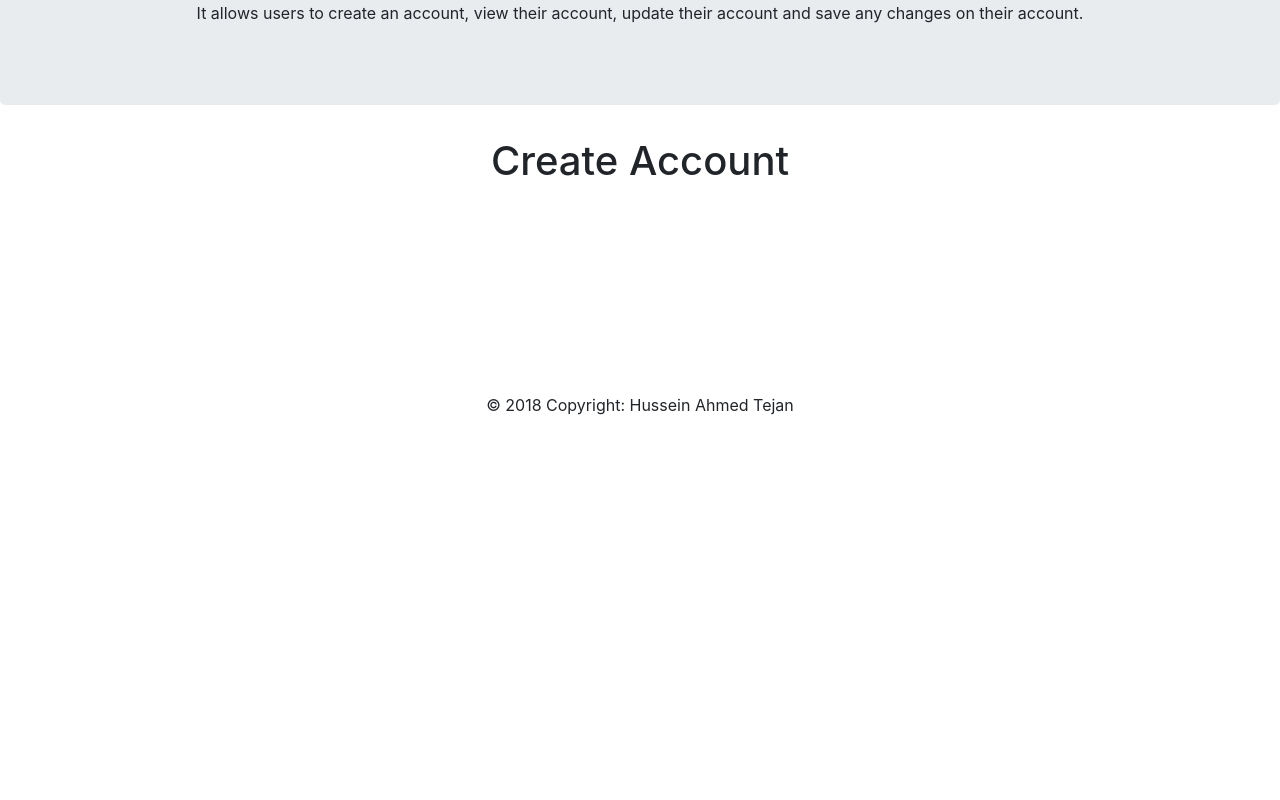
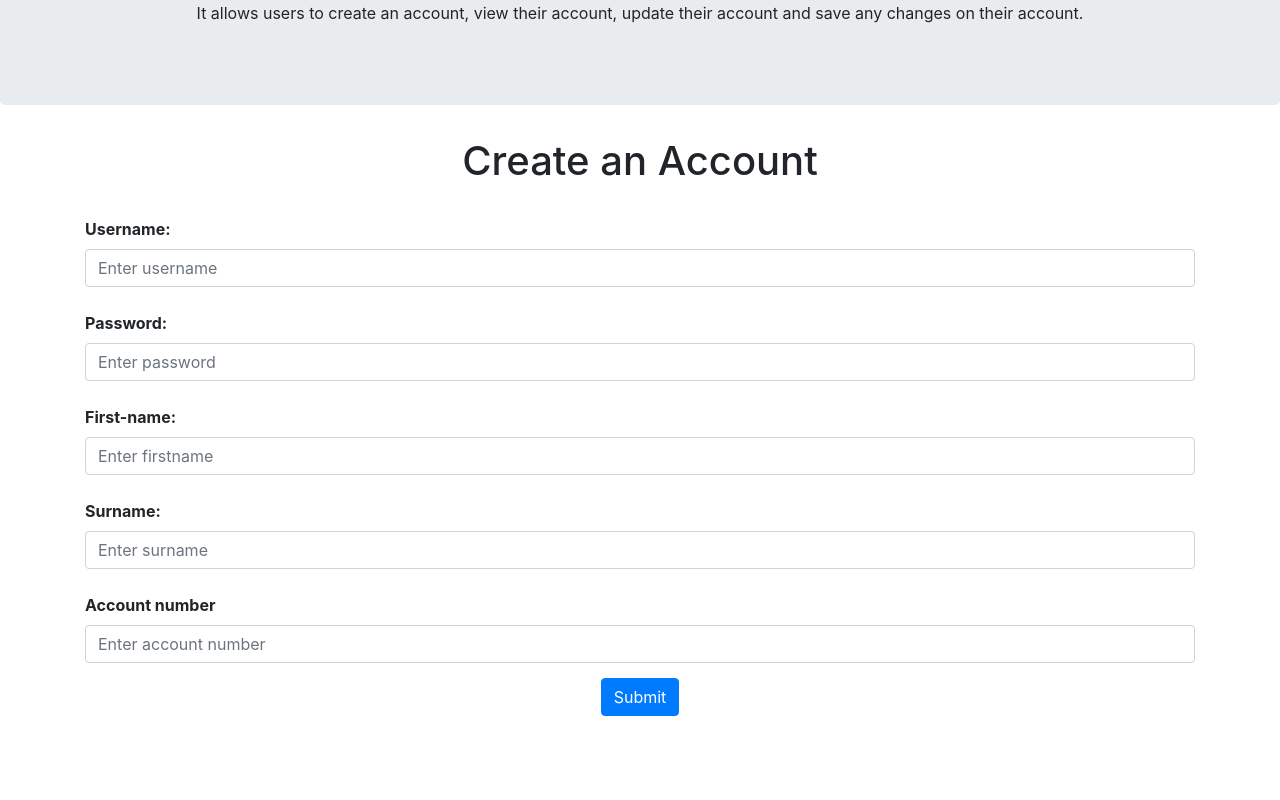
Before and after one commit to tejanhu/QaAMS, a React (Create React App) app in the folder spring-and-react-AMS/frontend/: page /createAccount in a window 1280 px wide. Shown: the part 300-1100 px from the top of the page. Before the commit the page ends 800 px from the top, so only its background shows below. Built offline with nearby package versions, Linux system fonts and the light colour scheme.

Commit message:
undo git reset on login branch

```diff
--- a/spring-and-react-AMS/frontend/src/App.css
+++ b/spring-and-react-AMS/frontend/src/App.css
@@ -41,6 +41,10 @@
   background: transparent;
 }
 
+#submit-btn{
+  margin: 15px;
+}
+
 
 
 
--- a/spring-and-react-AMS/frontend/src/App.js
+++ b/spring-and-react-AMS/frontend/src/App.js
@@ -2,14 +2,38 @@ import React, { Component } from 'react';
 import { BrowserRouter as Router, Route, Link } from "react-router-dom";
 import logo from './logo.svg';
 import './App.css';
-import { Navbar } from 'react-bootstrap';
-import { Footer } from 'react-bootstrap';
-import { Jumbotron } from 'react-bootstrap';
+import { Navbar, Footer, Jumbotron, NavItem, MenuItem, NavDropdown, Dropdown } from 'react-bootstrap';
 import Main from './components/main';
 // import FontAwesome from 'react-fontawesome';
 
 
 class App extends Component {
+
+  constructor(){
+    super();
+
+    this.state = {
+      displayMenu: false,
+    };
+
+    this.showDropdownMenu = this.showDropdownMenu.bind(this);
+    this.hideDropdownMenu = this.hideDropdownMenu.bind(this);
+
+  };
+
+  showDropdownMenu(event){
+    event.preventDefault();
+    this.setState({ displayMenu: true}, () => {
+      document.addEventListener('click', this.hideDropdownMenu);
+    });
+  }
+
+  hideDropdownMenu(event){
+    event.preventDefault();
+    this.setState({ displayMenu: false}, () => {
+      document.removeEventListener('click', this.hideDropdownMenu);
+    });
+  }
 
 render(){
   return(
@@ -25,26 +49,39 @@ render(){
            <li className="nav-item active">
              <a className="nav-link" href="/dashboard">Dashboard <span className="sr-only">(current)</span></a>
            </li>
+           <li className="nav-item">
+             <a className="nav-link" href="/createAccount">Create Account <span className="sr-only">(current)</span></a>
+           </li>
+           <li className="nav-item">
+             <a className="nav-link" href="/viewAccount">View Account <span className="sr-only">(current)</span></a>
+           </li>
            {/* <li className="nav-item">
              <a className="nav-link" href="/">Link</a>
            </li> */}
            <li className="nav-item dropdown ">
-             <a className="nav-link dropdown-toggle" href="/viewAccount" id="navbarDropdown" role="button" data-toggle="dropdown" aria-haspopup="true" aria-expanded="false">
+             <a className="nav-link dropdown-toggle" onClick={this.showDropdownMenu} id="navbarDropdown" role="button" data-toggle="dropdown" aria-haspopup="true" aria-expanded="false">
                Account <span className="sr-only">(current)</span>
              </a>
+             {this.state.displayMenu ? (
              <div className="dropdown-menu" aria-labelledby="navbarDropdown">
                <a className="dropdown-item" href="/viewAccount">View Accounts</a>
                <div className="dropdown-divider"></div>
-               <a className="dropdown-item" href="/addAccount">Add Account</a>
-               <div className="dropdown-divider"></div>
-               <a className="dropdown-item" href="/">Something else here</a>
+               <a className="dropdown-item" href="/createAccount">Add Account</a>
+               {/* <div className="dropdown-divider"></div>
+               <a className="dropdown-item" href="/">Something else here</a> */}
              </div>
+             ):
+             (
+               null
+             )
+             }
            </li>
            <li className="nav-item">
              <a className="nav-link disabled" href="#">Disabled</a>
            </li>
          </ul>
        </div>
+
      </nav>
            <h1 className="App-title">{}</h1>
          {/* </header> */}
@@ -98,7 +135,7 @@ render(){
         {/* <!-- Footer Elements --> */}
 
         {/* <!-- Copyright --> */}
-        <div class="footer-copyright text-center py-3">© 2018 Copyright: Hussein Ahmed Tejan
+        <div class="footer-copyright text-center py-3">© 2018 Copyright: AMS
         </div>
         {/* <!-- Copyright --> */}
 
--- a/spring-and-react-AMS/frontend/src/components/createAccount.js
+++ b/spring-and-react-AMS/frontend/src/components/createAccount.js
@@ -3,7 +3,29 @@ import React, { Component } from 'react';
 class CreateAccount extends Component{
     render(){
         return (
-            <div><h1>Create Account</h1></div>
+
+                    <div>
+                        <h1>Create an Account</h1>
+                    <form ref="accountForm">
+                        <div className="container">
+                            <label for="uname" className="cred"><br/>Username:<br/></label>
+                            <input type="text" className="form-control" id="uname" ref="uname" placeholder="Enter username" />
+
+                            <label for="psw" className="cred"><br/>Password:<br/></label>
+                            <input type="password" className="form-control" id="psw" ref="psw" placeholder="Enter password" />
+
+                            <label for="fname" className="cred"><br/>First-name:<br/></label>
+                            <input type="text" className="form-control" id="fname" ref="name" placeholder="Enter firstname" />
+
+                            <label for="sname" className="cred"><br/>Surname:<br/></label>
+                            <input type="text" className="form-control" id="lname" ref="surname" placeholder="Enter surname"/>
+
+                            <label for="accno" className="cred"><br/>Account number<br/></label>
+                            <input type="text" className="form-control" id="acc_no" ref="accno" placeholder="Enter account number"/>
+                            <button type="submit" className="btn btn-primary" id="submit-btn" onClick={this.addAccount}>Submit</button>
+                        </div>
+                    </form>
+                    </div>
         )
     }
 }
--- a/spring-and-react-AMS/frontend/src/components/home.js
+++ b/spring-and-react-AMS/frontend/src/components/home.js
@@ -13,7 +13,7 @@ class Home extends Component{
                             <div class="forgot-psw">
                                 <a class="forgot" href="/">Forgot password?</a>
                             </div>
-                            <button type="submit" class="btn btn-primary" role="button" id="login-btn" onClick={this.viewDashboard}>Login</button>
+                            <button type="submit" class="btn btn-primary" id="login-btn" onClick={this.viewDashboard}>Login</button>
                          </div>
                 </form>
 
--- a/spring-and-react-AMS/frontend/src/components/viewAccount.js
+++ b/spring-and-react-AMS/frontend/src/components/viewAccount.js
@@ -3,7 +3,24 @@ import React, { Component } from 'react';
 class ViewAccount extends Component{
     render(){
         return (
-            <div><h1>View Account</h1></div>
+
+                <form ref="accountForm">
+                    <div className="container">
+                         <label for="fname">First-name:</label><br/>
+                         <input type="text" className="form-control" id="fname" ref="name" placeholder="Enter firstname" />
+
+                         <label for="sname">Surname:</label><br/>
+                         <input type="text" className="form-control" id="lname" ref="surname" placeholder="Enter surname"/>
+
+                         <label for="accno">Account number</label><br/>
+                         <input type="text" className="form-control" id="acc_no" ref="accno" placeholder="Enter account number"/>
+                         <button type="submit" className="btn btn-primary" id="submit-btn" onClick={this.addAccount}>Submit</button>
+                    </div>
+                </form>
+
+
+
+
         )
     }
 }
```
